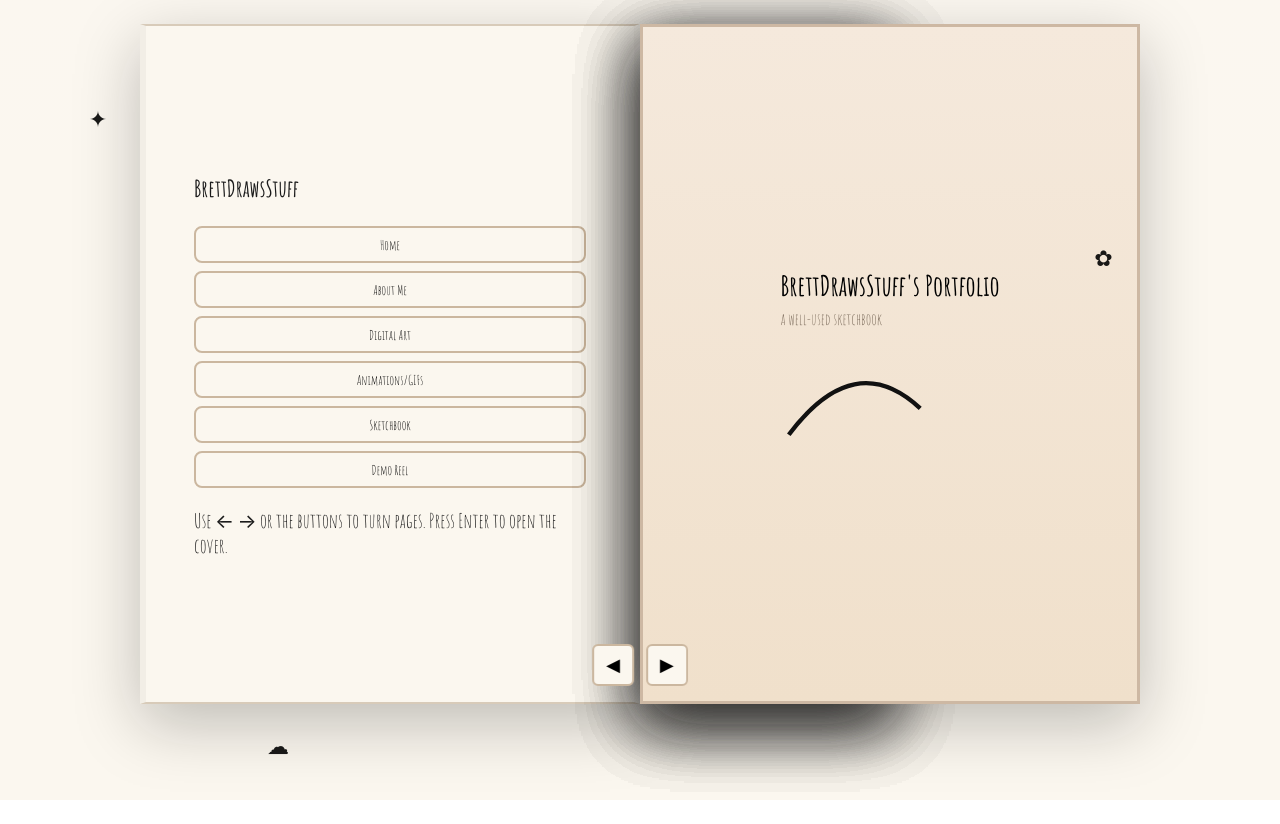
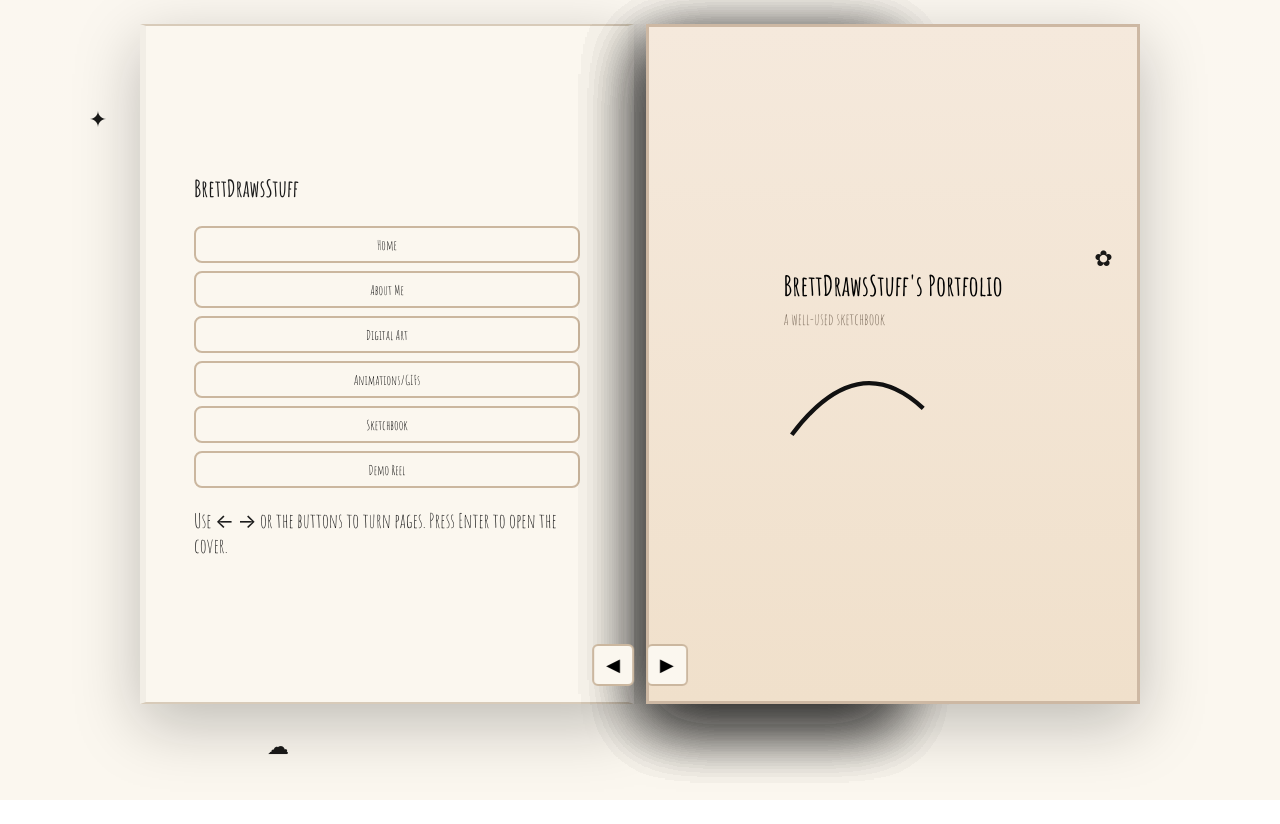
Before and after one commit to BrettDrawsStuff/Portfolio, a plain HTML site: page index.html in a window 1280 px wide. Drawn offline with nearby package versions, Linux system fonts and the light colour scheme; a web font is replaced by a local one.

Commit message:
Implement book spread layout adjustments in CSS
Added CSS rules for book spread layout and spine adjustment.

```diff
--- a/style.css
+++ b/style.css
@@ -113,3 +113,57 @@ html,body,#app{height:100%;margin:0;font-family:"Carrotflower", "Amatic SC", sys
   .left-nav{flex-direction:row;flex-wrap:wrap;gap:6px}
   .left-nav .nav-item{font-size:14px;padding:6px 8px}
 }
+
+/* Book spread sizing tweak: ensure both halves match visually */
+:root {
+  /* Adjust this for a wider or narrower spine between left/right */
+  --spine: 12px;
+}
+
+/* Make the left and right halves share the same visual width,
+   subtracting half the visible spine from each side so the total remains 100%. */
+.left-page {
+  left: 0;
+  width: calc(50% - (var(--spine) / 2));
+  transform-origin: right center;
+  border-left: 6px solid rgba(0,0,0,0.03);
+  padding: 20px;
+}
+
+/* Right side stack matches the left side exactly */
+.pages {
+  right: 0;
+  width: calc(50% - (var(--spine) / 2));
+  height: 100%;
+  position: absolute;
+  top: 0;
+  transform-style: preserve-3d;
+}
+
+/* Cover should align with the pages width so flips look balanced */
+.cover {
+  right: 0;
+  width: calc(50% - (var(--spine) / 2));
+  z-index: 50;
+  transform-origin: left center;
+  display: flex;
+  align-items: center;
+  justify-content: center;
+  background: linear-gradient(180deg,#f5e9dc,#f0e0cb);
+  border: 3px solid #cdb8a3;
+  transform: rotateY(0deg);
+}
+
+/* Slight visual spine shadow so the center reads as a book gutter */
+.sketchbook::before {
+  content: "";
+  position: absolute;
+  left: calc(50% - (var(--spine) / 2));
+  top: 0;
+  width: var(--spine);
+  height: 100%;
+  pointer-events: none;
+  background: linear-gradient(90deg, rgba(0,0,0,0.04), rgba(0,0,0,0.02) 40%, rgba(0,0,0,0.00));
+  z-index: 40;
+  mix-blend-mode: multiply;
+}
```
